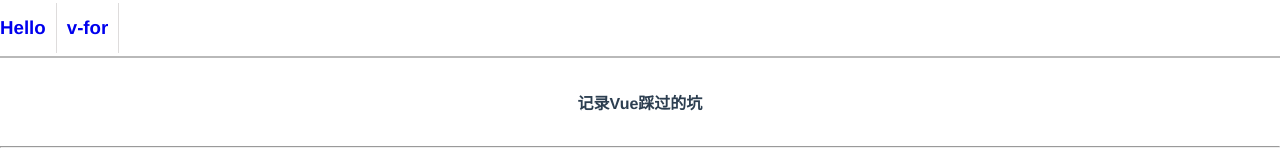
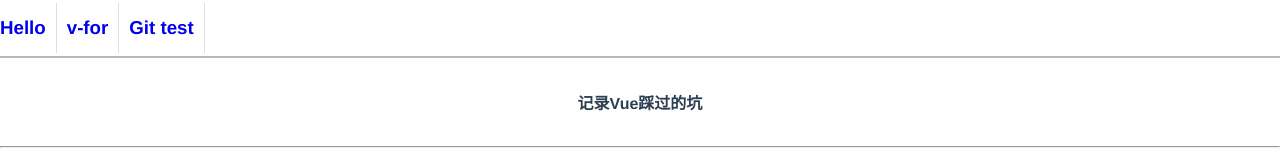
Before and after one commit to sep20th/vue-test, a Vue app: page /#/QRcode in a window 1280 px wide. Shown: the top 160 px of the page. Built offline with nearby package versions, Linux system fonts and the light colour scheme.

Commit message:
add new branch sep7th

```diff
--- a/src/App.vue
+++ b/src/App.vue
@@ -9,6 +9,14 @@
       <router-link to="VFor">
         <li>
           <h3>v-for</h3>
+        </li>
+      </router-link>
+
+
+  <!-- 测试git -->
+      <router-link to='GitTest'>
+        <li>
+          <h3>Git test</h3>
         </li>
       </router-link>
     </ul>
--- /dev/null
+++ b/src/components/GitTest.vue
@@ -0,0 +1,9 @@
+<template>
+	<div>
+		<div>
+			<p>Git Test 2017-4-22 this is my 1st edit</p>
+			<p>add new branch sep7th-develop</p>
+		</div>
+
+	</div>
+</template>
--- a/src/router/index.js
+++ b/src/router/index.js
@@ -3,6 +3,7 @@ import Router from 'vue-router'
 import Hello from '@/components/Hello'
 import VFor from '@/components/VFor'
 import QRcode from '@/components/QRcode'
+import GitTest from '@/components/GitTest'
 
 Vue.use(Router)
 
@@ -14,5 +15,6 @@ export default new Router({
       ]
     },
     { path: '/VFor', component: VFor },
+    { path:'/GitTest',component: GitTest },
   ]
 })
```
